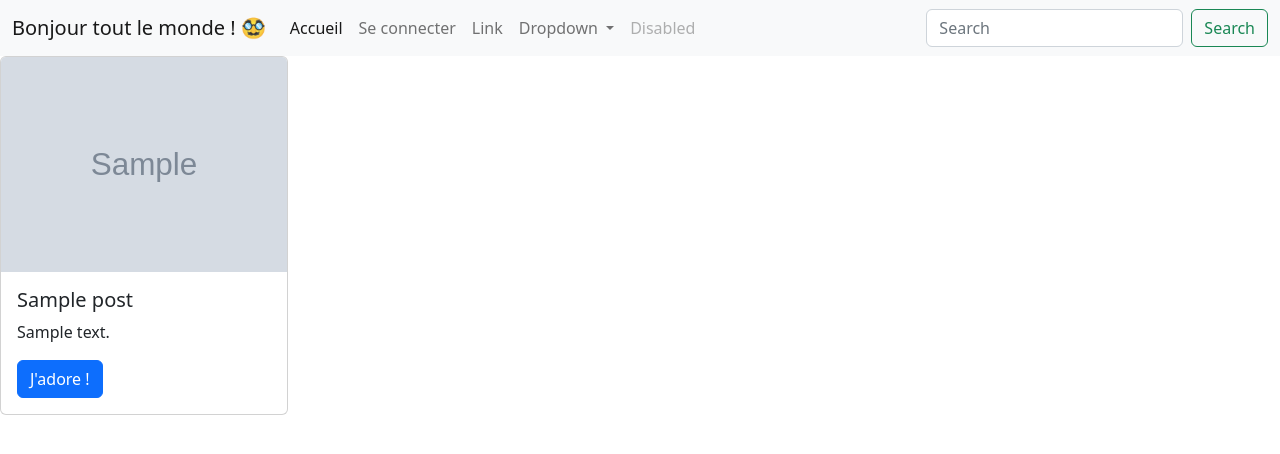
After one commit to jneda/blog_mvc, a PHP site: template view/partials/blogPostsList.php in a window 1280 px wide. The commit adds this page. Shown: the top 454 px of the page. Run offline with PHP 8.4, Linux system fonts and the light colour scheme; the template is opened without the code that fills it: most values are stand-ins (such as "Sample title", 1, 10 or a date in 2020); grey boxes marked "Sample" are stand-in pictures.

Commit message:
feat: add blog post views

```diff
--- a/index.php
+++ b/index.php
@@ -1,7 +1,7 @@
 <?php
 
-require_once 'model/DBConnect.php';
+require_once 'model/manager/PostManager.php';
 
-$message = "Bonjour tout le monde !";
+$posts = PostManager::fetchAllPosts();
 
 require_once 'view/indexView.php';
--- a/view/blogpostView.php
+++ b/view/blogpostView.php
@@ -2,10 +2,6 @@
 
 require_once 'partials/header.php';
 
-?>
-
-<h2><?php echo $message ?></h2>
-
-<?php
+require_once 'partials/blogpostCard.php';
 
 require_once "partials/footer.php";
--- a/view/indexView.php
+++ b/view/indexView.php
@@ -2,10 +2,6 @@
 
 require_once 'partials/header.php';
 
-?>
-
-<h2><?php echo $message ?></h2>
-
-<?php
+require_once 'partials/blogPostsList.php';
 
 require_once "partials/footer.php";
--- /dev/null
+++ b/view/partials/blogPostsList.php
@@ -0,0 +1,5 @@
+<?php
+
+foreach ($posts as $post) {
+  require 'blogpostCard.php';
+}
--- /dev/null
+++ b/view/partials/blogpostCard.php
@@ -0,0 +1,8 @@
+<div class="card blog-post" style="width: 18rem;">
+  <img src="<?php echo $post->getImage() ?>" class="card-img-top" alt="<?php echo $post->getTitle() ?>">
+  <div class="card-body">
+    <h5 class="card-title"><?php echo $post->getTitle() ?></h5>
+    <p class="card-text"><?php echo $post->getContent() ?></p>
+    <a href="#" class="btn btn-primary">J'adore !</a>
+  </div>
+</div>
```
